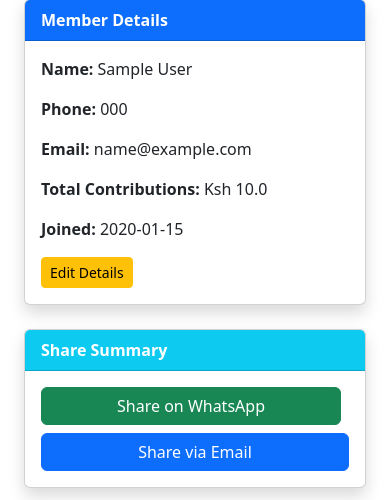
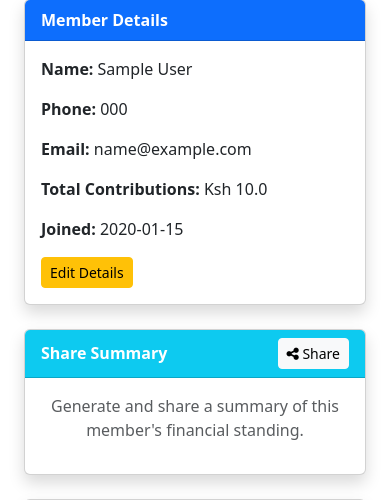
Before and after one commit to mubeakungu/chama-app, a Flask app: page /member_summary/1 in a window 390 px wide; the page is wider, and only the part inside the window is pictured. Shown: the part 133-633 px from the top of that part. Run offline with Flask 3, Linux system fonts and the light colour scheme; a user stored in the database is signed in; tables that the repository leaves empty hold one stand-in row (values such as "Sample post").

Commit message:
Update member_summary.html

```diff
--- a/templates/member_summary.html
+++ b/templates/member_summary.html
@@ -26,48 +26,18 @@
         </div>
     </div>
 
-    <!-- Sharing Section -->
+    <!-- New Share Section -->
     <div class="card shadow mb-4">
-        <div class="card-header bg-info text-white fw-bold">Share Summary</div>
+        <div class="card-header bg-info text-white fw-bold d-flex justify-content-between align-items-center">
+            Share Summary
+            <button type="button" class="btn btn-light btn-sm" data-bs-toggle="modal" data-bs-target="#shareModal">
+                <i class="fas fa-share-alt"></i> Share
+            </button>
+        </div>
         <div class="card-body">
-            {% set member_name = member.name %}
-            {% set total_contribs = "Ksh " + "%.2f"|format(total_contributions) %}
-
-            {% set receipt_lines = [] %}
-            {% set receipt_lines = receipt_lines + ['-- Chama Member Summary Receipt --'] %}
-            {% set receipt_lines = receipt_lines + [''] %}
-            {% set receipt_lines = receipt_lines + ['Member: ' + member.name] %}
-            {% set receipt_lines = receipt_lines + ['Phone: ' + member.phone] %}
-            {% set receipt_lines = receipt_lines + ['Email: ' + member.email] %}
-            {% set receipt_lines = receipt_lines + [''] %}
-            {% set receipt_lines = receipt_lines + ['Total Contributions: ' + total_contribs] %}
-
-            {% if loans %}
-                {% set receipt_lines = receipt_lines + [''] %}
-                {% set receipt_lines = receipt_lines + ['-- Loan Details --'] %}
-                {% for loan in loans %}
-                    {% set total_repaid = loan.principal - loan.remaining_balance %}
-                    {% set receipt_lines = receipt_lines + [''] %}
-                    {% set receipt_lines = receipt_lines + ['Loan ' + loop.index|string + ':'] %}
-                    {% set receipt_lines = receipt_lines + ['  Principal: Ksh ' + "%.2f"|format(loan.principal)] %}
-                    {% set receipt_lines = receipt_lines + ['  Total Repaid: Ksh ' + "%.2f"|format(total_repaid)] %}
-                    {% set receipt_lines = receipt_lines + ['  Remaining Balance: Ksh ' + "%.2f"|format(loan.remaining_balance)] %}
-                {% endfor %}
-            {% endif %}
-
-            {% set receipt_text = receipt_lines|join('\n') %}
-
-            <div class="d-grid gap-2 d-md-block">
-                <a href="https://wa.me/?text={{ receipt_text|urlencode }}" target="_blank" class="btn btn-success me-2">
-                    <i class="bi bi-whatsapp"></i> Share on WhatsApp
-                </a>
-                <a href="mailto:{{ member.email }}?subject={{ 'Chama Member Summary for ' + member_name|urlencode }}&body={{ receipt_text|urlencode }}" class="btn btn-primary">
-                    <i class="bi bi-envelope"></i> Share via Email
-                </a>
-            </div>
+            <p class="text-muted text-center">Generate and share a summary of this member's financial standing.</p>
         </div>
     </div>
-    <!-- End Sharing Section -->
 
     <div class="card shadow mb-4">
         <div class="card-header bg-success text-white fw-bold d-flex justify-content-between align-items-center">
@@ -134,7 +104,7 @@
                         <td>Ksh {{ "%.2f"|format(loan.remaining_balance) }}</td>
                         <td>
                             <a href="{{ url_for('loan_details', loan_id=loan.id) }}" class="btn btn-info btn-sm">View Details</a>
-                            <form action="{{ url_for('delete_loan', loan_id=loan.id) }}" method="post" class="d-inline">
+                            <form action="{{ url_for('delete_loan', loan_id=loan.id) }}" method="post" style="display:inline;">
                                 <button type="submit" class="btn btn-danger btn-sm">Delete</button>
                             </form>
                         </td>
@@ -150,4 +120,87 @@
 
 </div>
 
+<!-- Modal for Share Confirmation -->
+<div class="modal fade" id="shareModal" tabindex="-1" aria-labelledby="shareModalLabel" aria-hidden="true">
+    <div class="modal-dialog">
+        <div class="modal-content">
+            <div class="modal-header">
+                <h5 class="modal-title" id="shareModalLabel">Share Member Summary</h5>
+                <button type="button" class="btn-close" data-bs-dismiss="modal" aria-label="Close"></button>
+            </div>
+            <div class="modal-body">
+                <p>Select a sharing option for this member's financial summary.</p>
+                <div class="d-grid gap-2">
+                    <a id="whatsappShare" href="#" target="_blank" class="btn btn-success">
+                        <i class="fab fa-whatsapp"></i> Share on WhatsApp
+                    </a>
+                    <a id="emailShare" href="#" target="_blank" class="btn btn-primary">
+                        <i class="fas fa-envelope"></i> Share via Email
+                    </a>
+                </div>
+                <hr>
+                <div class="form-group mt-3">
+                    <label for="receiptText">Receipt Preview</label>
+                    <textarea class="form-control" id="receiptText" rows="10" readonly></textarea>
+                </div>
+            </div>
+        </div>
+    </div>
+</div>
+
+<script>
+    // Get member and loan data from Jinja2 and convert to a JavaScript object
+    const member = {
+        name: "{{ member.name }}",
+        phone: "{{ member.phone }}",
+        email: "{{ member.email }}",
+    };
+
+    const loans = [
+        {% for loan in loans %}
+        {
+            principal: {{ loan.principal | round(2) }},
+            total_repaid: {{ loan.total_repaid | round(2) }},
+            remaining_balance: {{ loan.remaining_balance | round(2) }},
+            issue_date: "{{ loan.issue_date.strftime('%Y-%m-%d') }}"
+        },
+        {% endfor %}
+    ];
+
+    function generateReceipt() {
+        let loanDetails = "";
+        if (loans.length > 0) {
+            loanDetails = "\n-- Loan Details --\n";
+            loans.forEach(loan => {
+                loanDetails += `\nPrincipal: Ksh ${loan.principal.toFixed(2)}`;
+                loanDetails += `\nTotal Repaid: Ksh ${loan.total_repaid.toFixed(2)}`;
+                loanDetails += `\nRemaining Balance: Ksh ${loan.remaining_balance.toFixed(2)}`;
+                loanDetails += `\nIssue Date: ${loan.issue_date}\n`;
+            });
+        } else {
+            loanDetails = "\n-- No Loans on record --\n";
+        }
+
+        const receiptMessage = `Chama Member Summary Receipt\n\n` +
+            `Member: ${member.name}\n` +
+            `Phone: ${member.phone}\n` +
+            `Email: ${member.email}\n\n` +
+            `Total Contributions: Ksh {{ total_contributions | round(2) }}\n` +
+            loanDetails;
+
+        const whatsappUrl = `https://wa.me/?text=${encodeURIComponent(receiptMessage)}`;
+        const emailUrl = `mailto:${member.email}?subject=${encodeURIComponent('Chama Member Summary')}&body=${encodeURIComponent(receiptMessage)}`;
+
+        document.getElementById('receiptText').value = receiptMessage;
+        document.getElementById('whatsappShare').href = whatsappUrl;
+        document.getElementById('emailShare').href = emailUrl;
+    }
+
+    // Call generateReceipt() when the modal is shown
+    const shareModal = document.getElementById('shareModal');
+    shareModal.addEventListener('show.bs.modal', function () {
+        generateReceipt();
+    });
+</script>
+
 {% endblock %}
```
